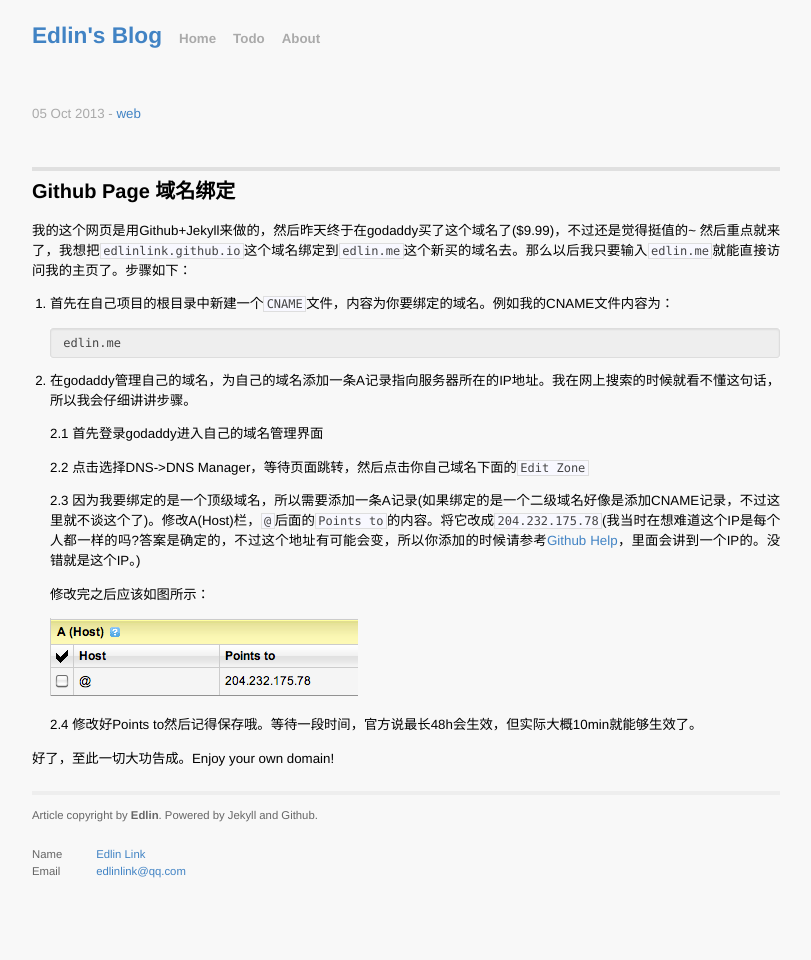
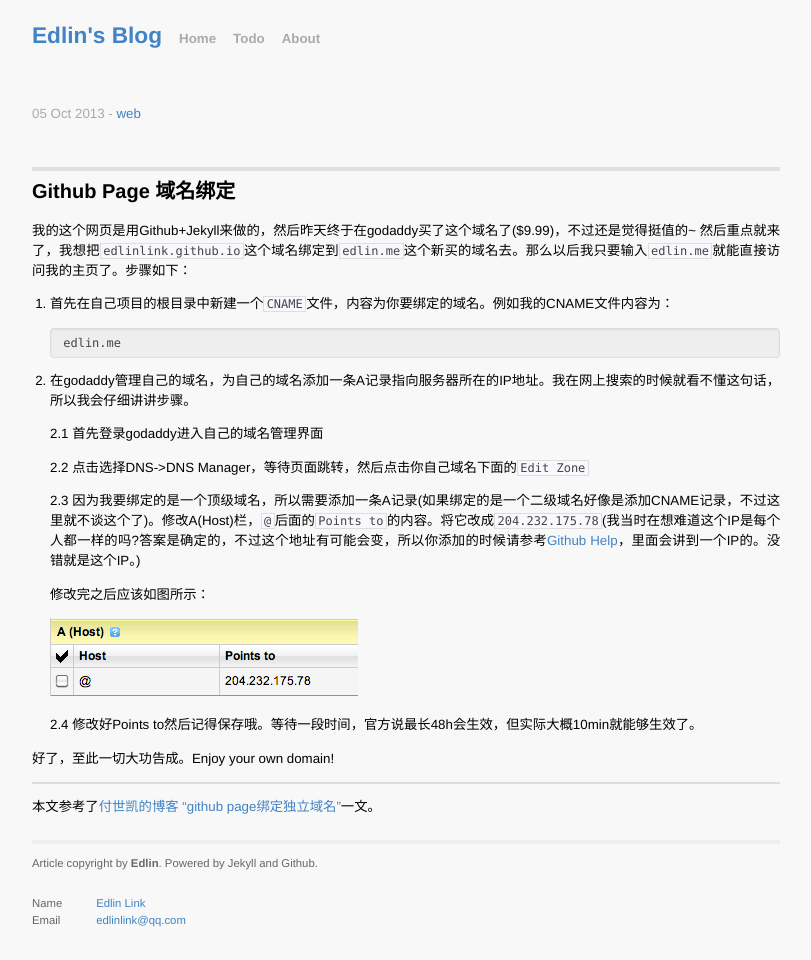
Before and after one commit to EdlinLink/edlinlink.github.io, a Jekyll site: the page built from _posts/2013-10-05-Github_Page_域名绑定.markdown, in a window 1280 px wide. Shown: the whole page, without its empty margins (234-1045 px from the left). Built offline with Jekyll 4.4.1, drawn with Linux system fonts in a browser that asks for light colours; Markdown is read by kramdown in place of the engine named in the settings; comment, search, counter and statistics services are not loaded; before the commit the page ends 911 px from its top, so only the background shows below that.

Commit message:
add reference

```diff
--- a/_posts/2013-10-05-Github_Page_域名绑定.markdown
+++ b/_posts/2013-10-05-Github_Page_域名绑定.markdown
@@ -30,3 +30,6 @@ Github Page 域名绑定
 	2.4 修改好Points to然后记得保存哦。等待一段时间，官方说最长48h会生效，但实际大概10min就能够生效了。
 
 好了，至此一切大功告成。Enjoy your own domain!
+
+--------------------------------------------------------------------------
+本文参考了[付世凯的博客 "github page绑定独立域名"](http://fushikai.me/blog/2013/05/17/github-domain-name/)一文。
```
